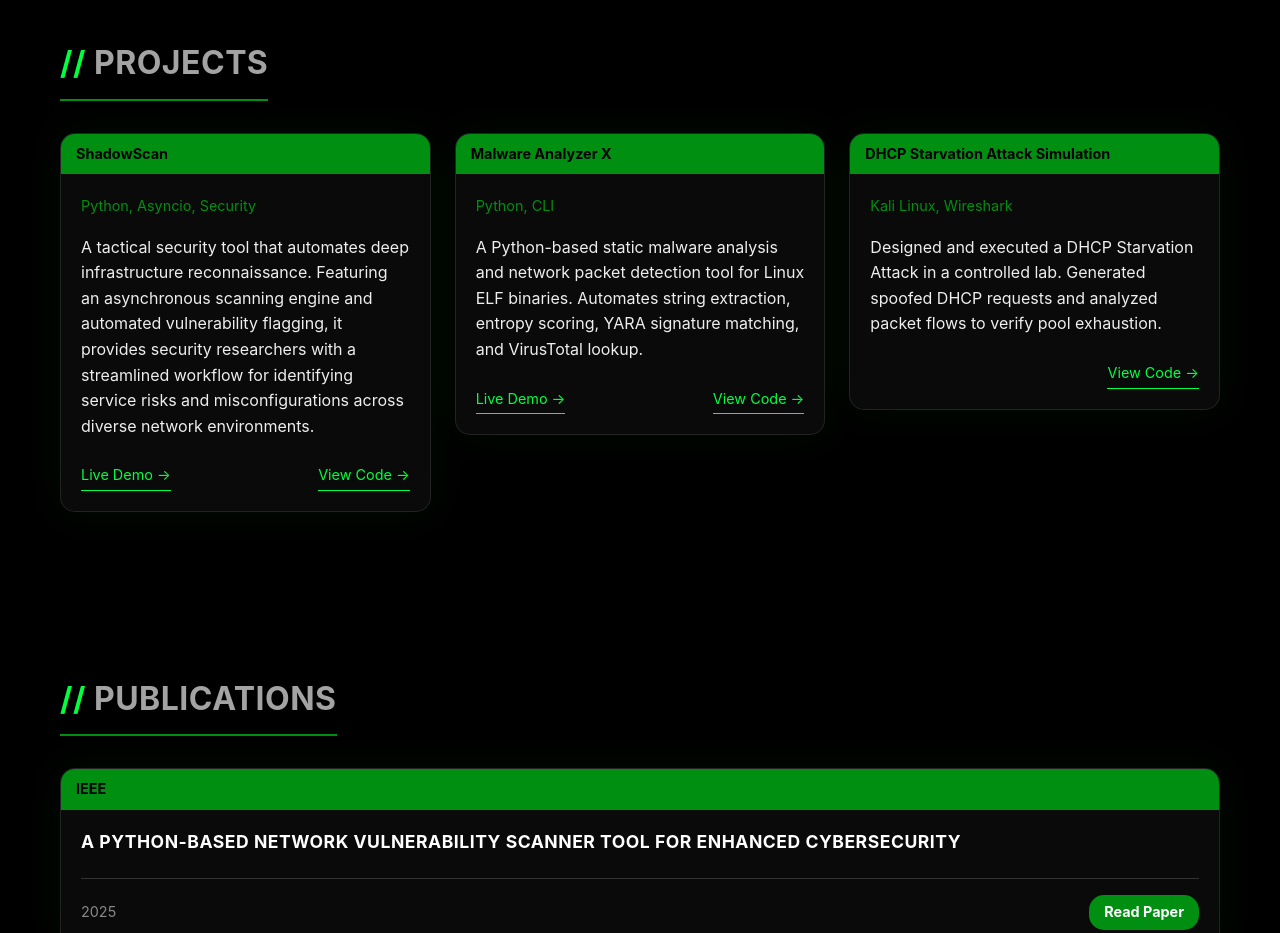
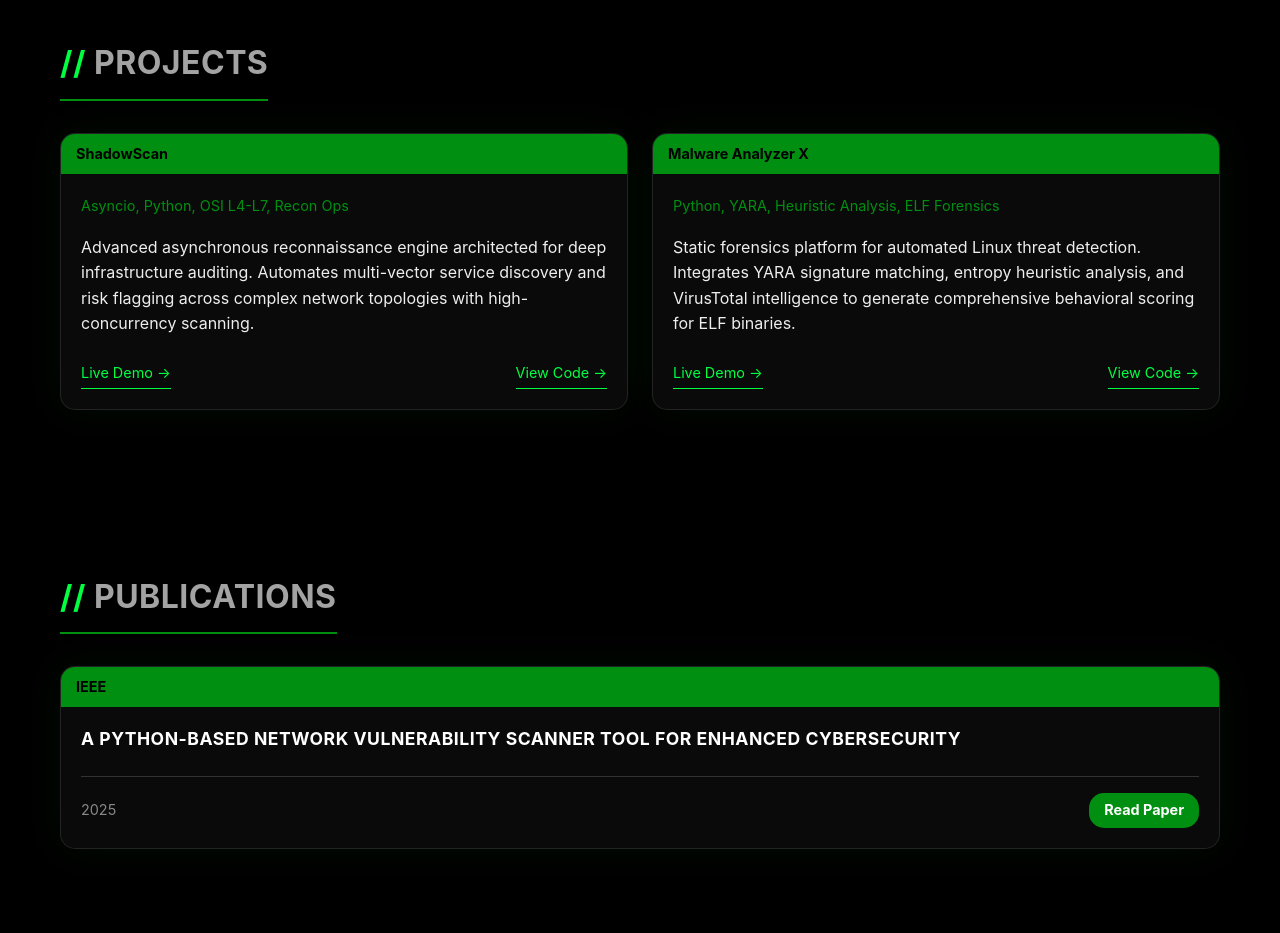
Before and after one commit to harsh-hak/harsh-hak.github.io, a React (Vite) app: page / in a window 1280 px wide. Shown: the part 3740-4673 px from the top of the page. Built offline with nearby package versions, Linux system fonts and the light colour scheme; no server answers.

Commit message:
feat: optimize projects section and remove stale content

```diff
--- a/src/data.js
+++ b/src/data.js
@@ -46,22 +46,17 @@ export const resumeData = {
   projects: [
     {
       title: "ShadowScan",
-      tech: "Python, Asyncio, Security",
-      description: "A tactical security tool that automates deep infrastructure reconnaissance. Featuring an asynchronous scanning engine and automated vulnerability flagging, it provides security researchers with a streamlined workflow for identifying service risks and misconfigurations across diverse network environments.",
+      tech: "Asyncio, Python, OSI L4-L7, Recon Ops",
+      description: "Advanced asynchronous reconnaissance engine architected for deep infrastructure auditing. Automates multi-vector service discovery and risk flagging across complex network topologies with high-concurrency scanning.",
       link: "https://github.com/harsh-hak/ShadowScan",
       demoLink: "https://harsh-hak.github.io/ShadowScan/"
     },
     {
       title: "Malware Analyzer X",
-      tech: "Python, CLI",
-      description: "A Python-based static malware analysis and network packet detection tool for Linux ELF binaries. Automates string extraction, entropy scoring, YARA signature matching, and VirusTotal lookup.",
+      tech: "Python, YARA, Heuristic Analysis, ELF Forensics",
+      description: "Static forensics platform for automated Linux threat detection. Integrates YARA signature matching, entropy heuristic analysis, and VirusTotal intelligence to generate comprehensive behavioral scoring for ELF binaries.",
       link: "https://github.com/harsh-hak/Malware-Analyzer-X",
       demoLink: "https://harsh-hak.github.io/Malware-Analyzer-X/"
-    },
-    {
-      title: "DHCP Starvation Attack Simulation",
-      tech: "Kali Linux, Wireshark",
-      description: "Designed and executed a DHCP Starvation Attack in a controlled lab. Generated spoofed DHCP requests and analyzed packet flows to verify pool exhaustion."
     }
   ],
   education: [
```
